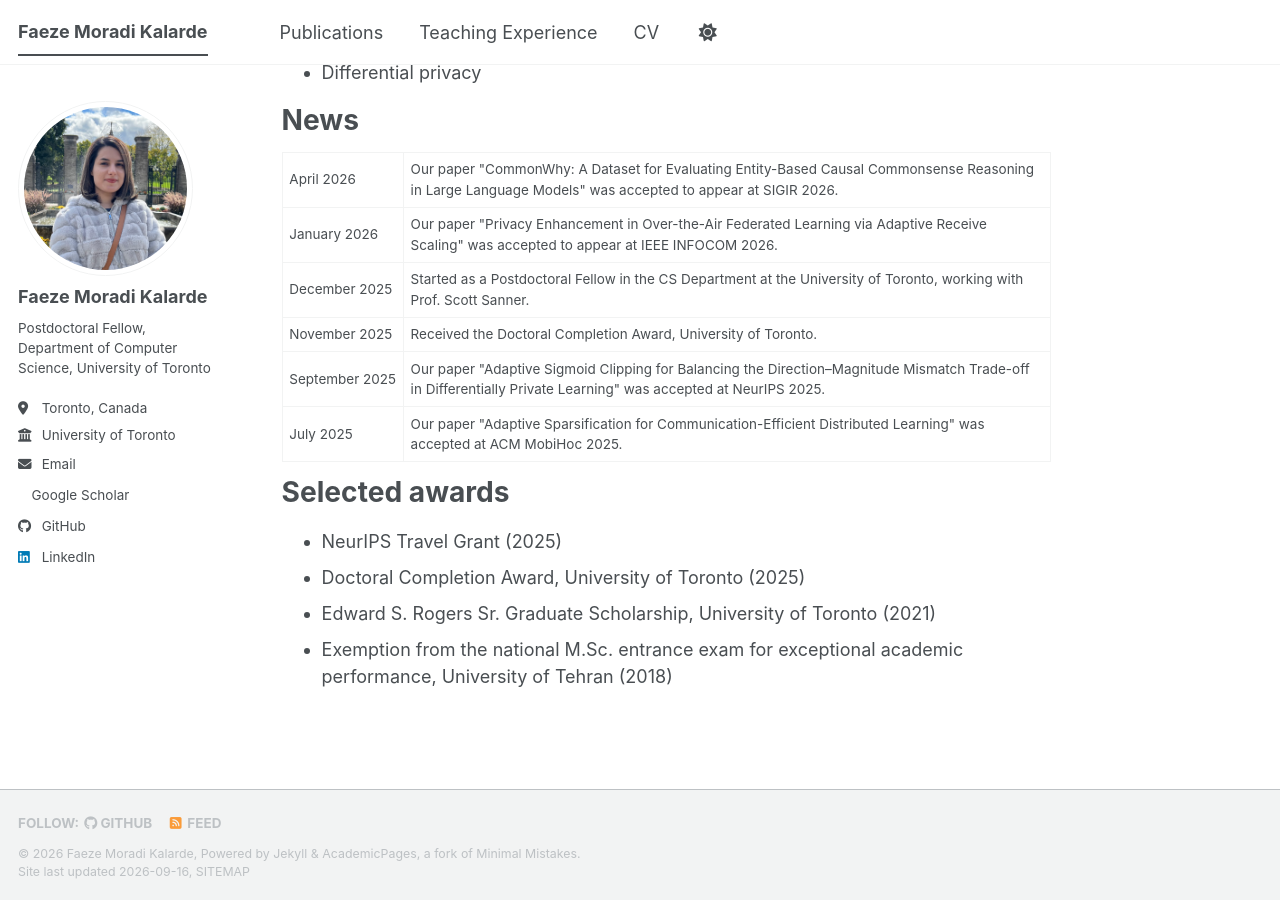
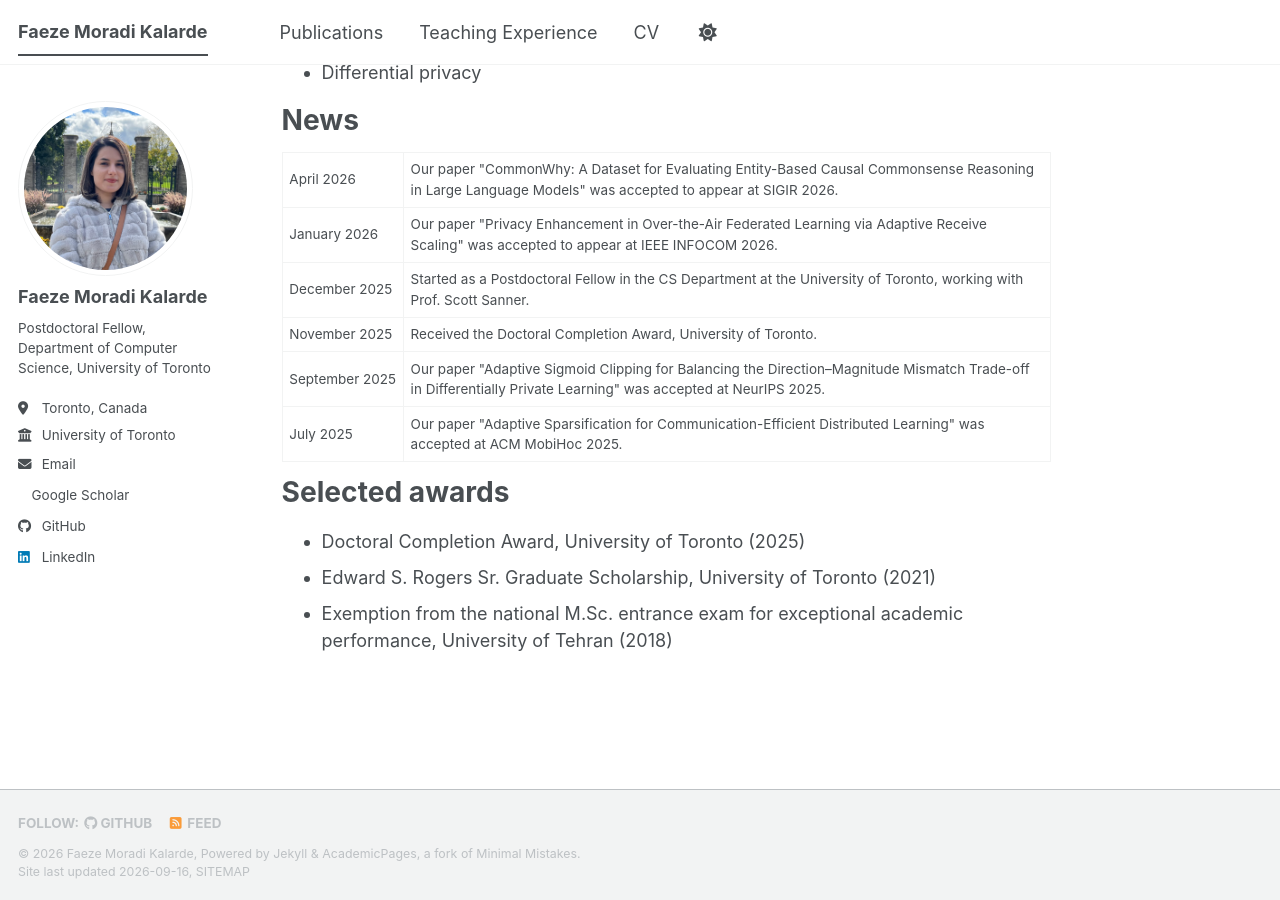
Before and after one commit to faezemoradik/faezemoradik.github.io, a Jekyll site: the page built from _pages/about.md, in a window 1280 px wide and 900 px high, scrolled down 516 px. Built offline with Jekyll 4.4.1, drawn with Linux system fonts in a browser that asks for light colours; a style sheet for code colours, icons or effects is not loaded.

Commit message:
Update about.md

```diff
--- a/_pages/about.md
+++ b/_pages/about.md
@@ -33,7 +33,6 @@ News
 
 Selected awards
 ======
-* NeurIPS Travel Grant (2025)
 * Doctoral Completion Award, University of Toronto (2025)
 * Edward S. Rogers Sr. Graduate Scholarship, University of Toronto (2021)
 * Exemption from the national M.Sc. entrance exam for exceptional academic performance, University of Tehran (2018)
```
